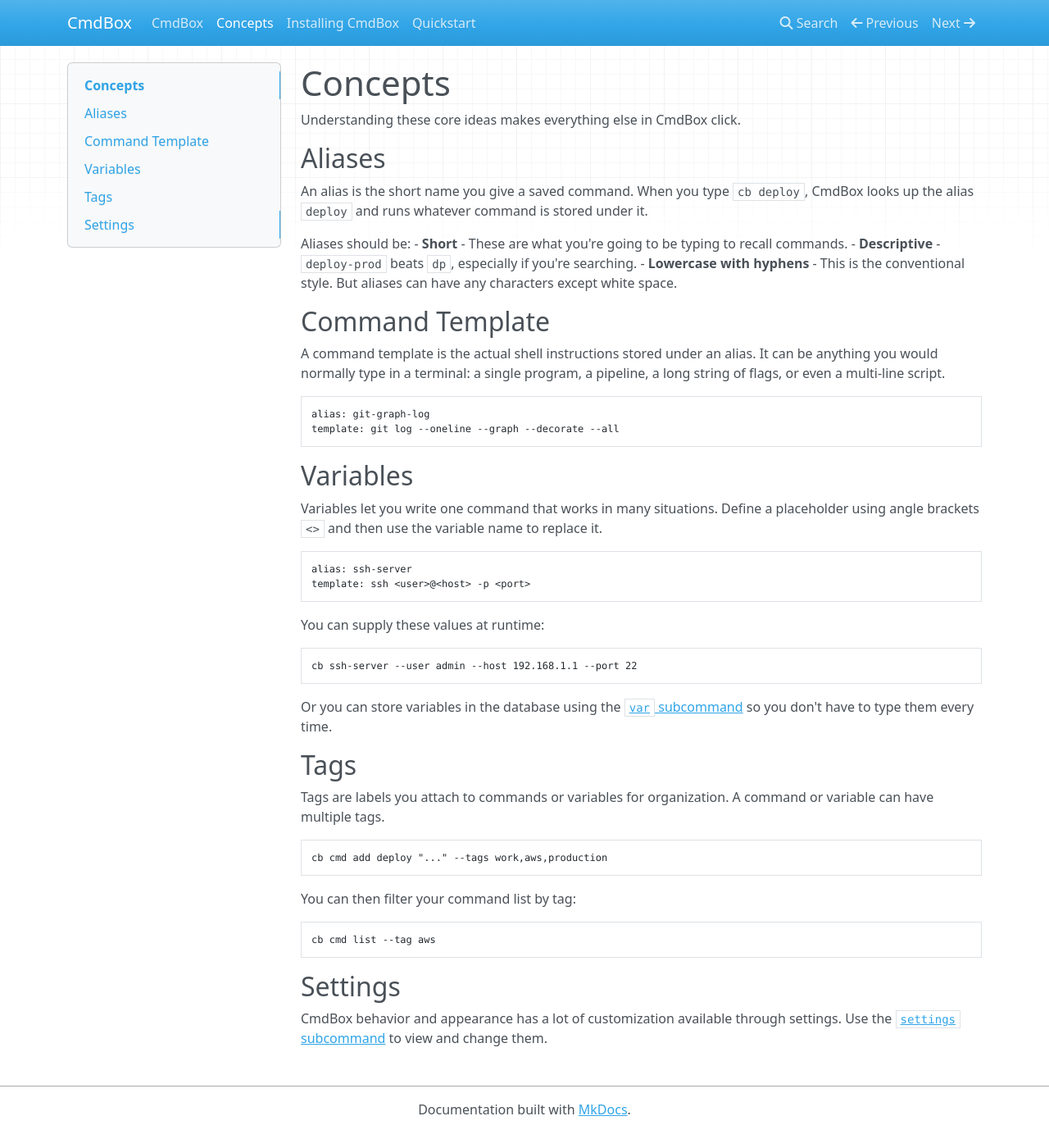
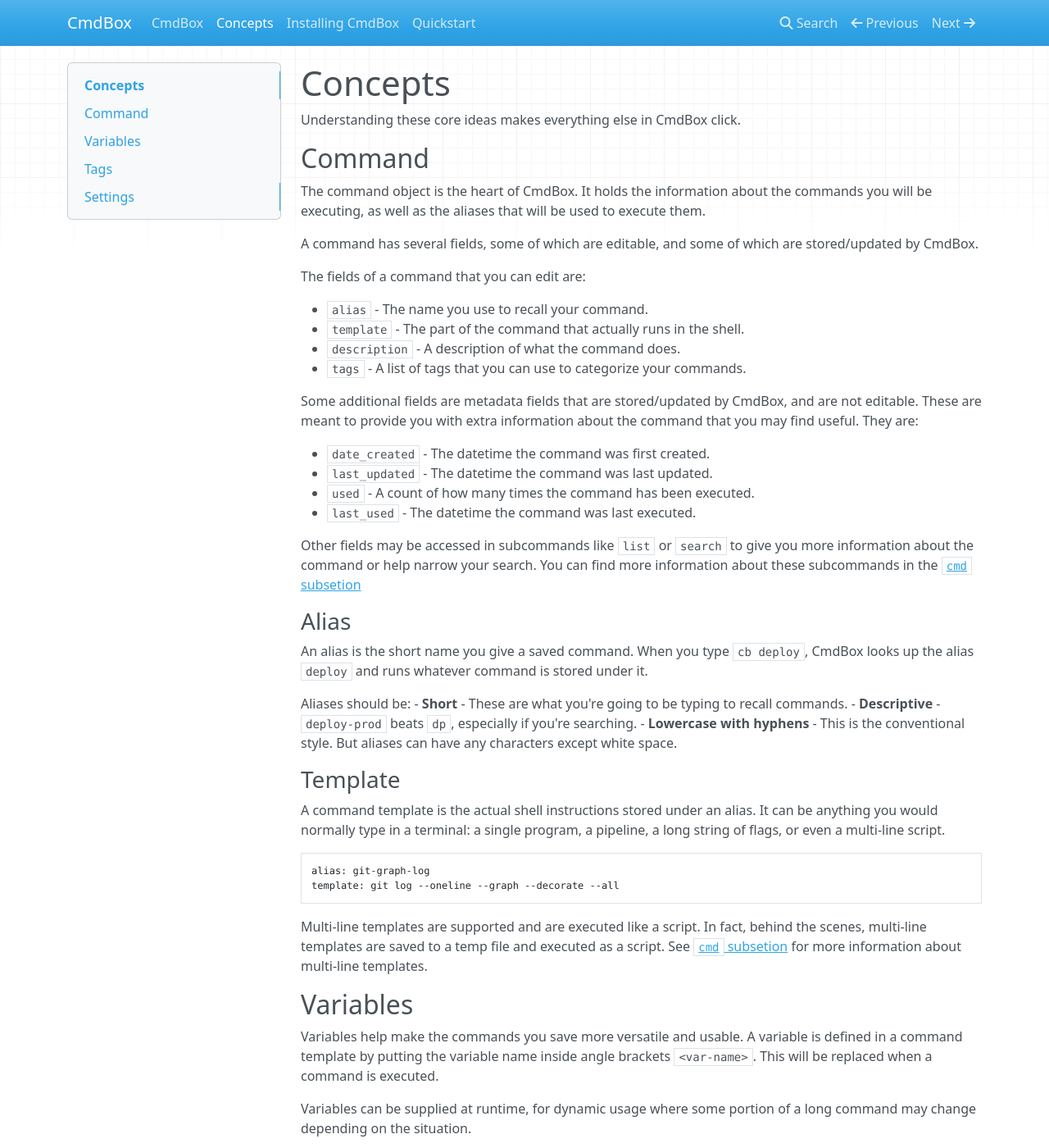
Before and after one commit to PhantomLambSoft/CmdBox, an MkDocs documentation site: the page built from docs/concepts.md, in a window 1280 px wide and 1400 px high. Shown: the whole window at 82% size. Built offline with MkDocs 1.6.1, drawn with Linux system fonts in a browser that asks for light colours; nearby versions of some CDN libraries; some of the changed text lies outside the part shown.

Commit message:
Expand "Concepts" page with detailed explanations for commands, templates, variables, and tags

````diff
--- a/docs/concepts.md
+++ b/docs/concepts.md
@@ -2,7 +2,32 @@
 
 Understanding these core ideas makes everything else in CmdBox click.
 
-## Aliases
+## Command
+
+The command object is the heart of CmdBox. It holds the information about the commands you will be executing, as well
+as the aliases that will be used to execute them.
+
+A command has several fields, some of which are editable, and some of which are stored/updated by CmdBox.
+
+The fields of a command that you can edit are:
+
+- `alias` - The name you use to recall your command.
+- `template` - The part of the command that actually runs in the shell.
+- `description` - A description of what the command does.
+- `tags` - A list of tags that you can use to categorize your commands.
+
+Some additional fields are metadata fields that are stored/updated by CmdBox, and are not editable. These
+are meant to provide you with extra information about the command that you may find useful. They are:
+
+- `date_created` - The datetime the command was first created.
+- `last_updated` - The datetime the command was last updated.
+- `used` - A count of how many times the command has been executed.
+- `last_used` - The datetime the command was last executed.
+
+Other fields may be accessed in subcommands like `list` or `search` to give you more information about the command or
+help narrow your search. You can find more information about these subcommands in the [`cmd` subsetion](commands/cmd.md)
+
+### Alias
 
 An alias is the short name you give a saved command. When you type `cb deploy`, CmdBox looks up the alias `deploy` and
 runs whatever command is stored under it.
@@ -22,28 +47,65 @@
 template: git log --oneline --graph --decorate --all
 ```
 
+Multi-line templates are supported and are executed like a script. In fact, behind the scenes, multi-line templates are
+saved to a temp file and executed as a script. See [`cmd` subsetion](commands/cmd.md) for more information about multi-line
+templates.
+
 ## Variables
 
-Variables let you write one command that works in many situations. Define a placeholder using angle brackets `<>` and
-then use the variable name to replace it.
+Variables help make the commands you save more versatile and usable. A variable is defined in a command template by putting
+the variable name inside angle brackets `<var-name>`. This will be replaced when a command is executed.
+
+Variables can be supplied at runtime, for dynamic usage where some portion of a long command may change depending on the situation.
+
+Consider the template:
+
+`ssh <user>@<host> -p <port>`.
+
+This base template can be used with different variables to connect to different servers.
 
 ```console
-alias: ssh-server
-template: ssh <user>@<host> -p <port>
+> cb ssh-server --user admin --host 192.168.1.1 --port 22
+
+ssh admin@192.168.1.1 -p 22
 ```
 
-You can supply these values at runtime:
+Variables can also be stored in the database so they don't have to be entered each time, and they can be used in multiple
+commands.
 
 ```console
-cb ssh-server --user admin --host 192.168.1.1 --port 22
+> cb var add user admin
+> cb var add host 192.168.1.1
+> cb var add port 22
 ```
 
-Or you can store variables in the database using the [`var` subcommand](commands/var.md) so you don't have to type them
-every time.
+Then when we run the same command as above:
+
+```console
+> cb ssh-server
+
+ssh admin@192.168.1.1 -p 22
+```
+
+Even if a variable is stored in the database, supplying it at runtime will take precedence. Variables can be mixed and matched
+this way:
+
+```console
+> cb ssh-server --host 10.0.0.5 --port 2222
+
+ssh admin@10.0.0.5 -p 2222
+```
+
+Variables have less metadata than commands, but there are two more fields created by CmdBox that can be used to sort
+variables or just display more information about them.
+
+- `date_created` - The datetime the variable was first created.
+- `last_updated` - The datetime the variable was last updated.
 
 ## Tags
 
-Tags are labels you attach to commands or variables for organization. A command or variable can have multiple tags.
+Tags are labels you attach to commands or variables for organization. A command or variable can have multiple tags. Lists
+of commands and variables can be filtered by tag, or searched for by tag:
 
 ```console
 cb cmd add deploy "..." --tags work,aws,production
````
Also changed, not shown: other parts of docs/concepts.md (+1 -1 lines).
